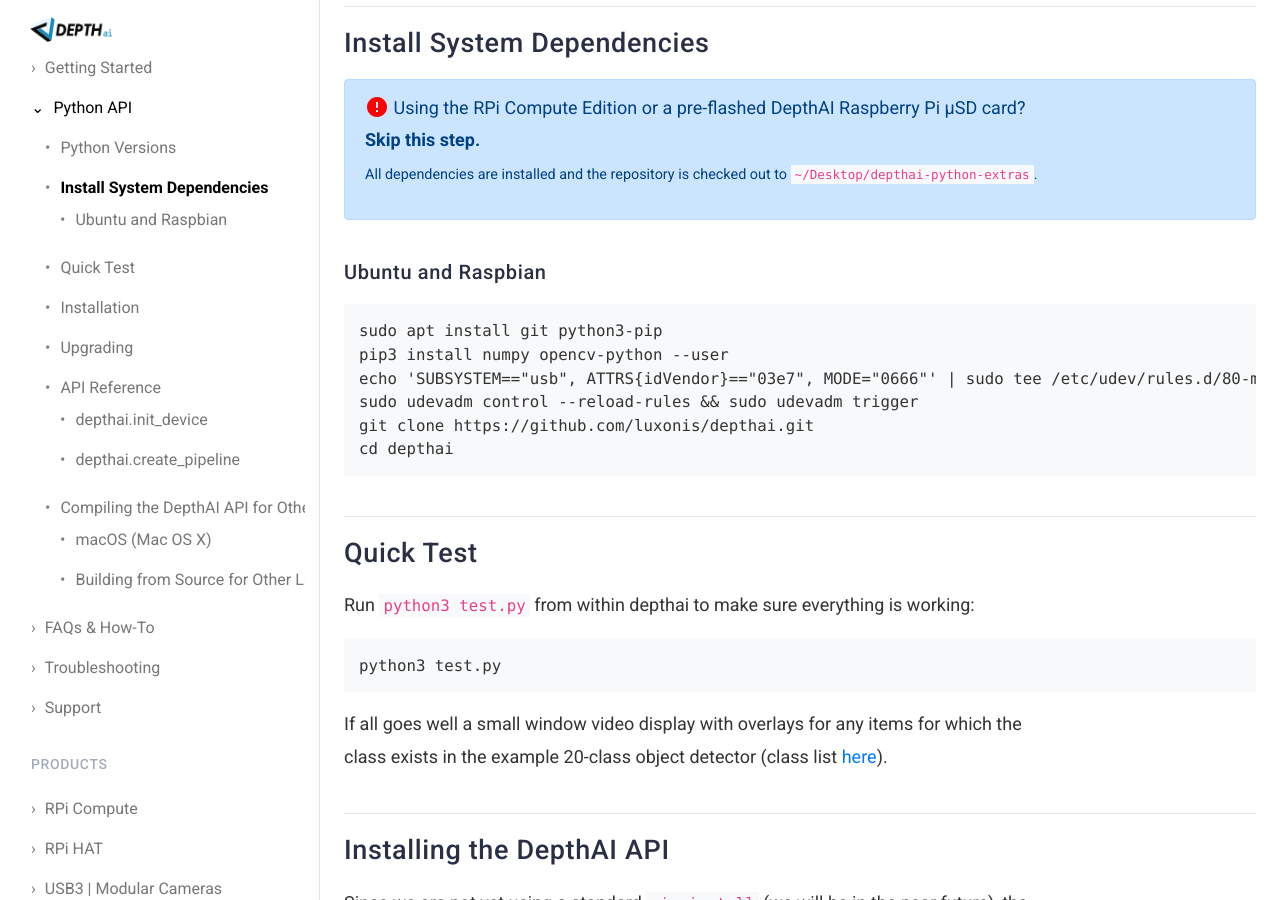
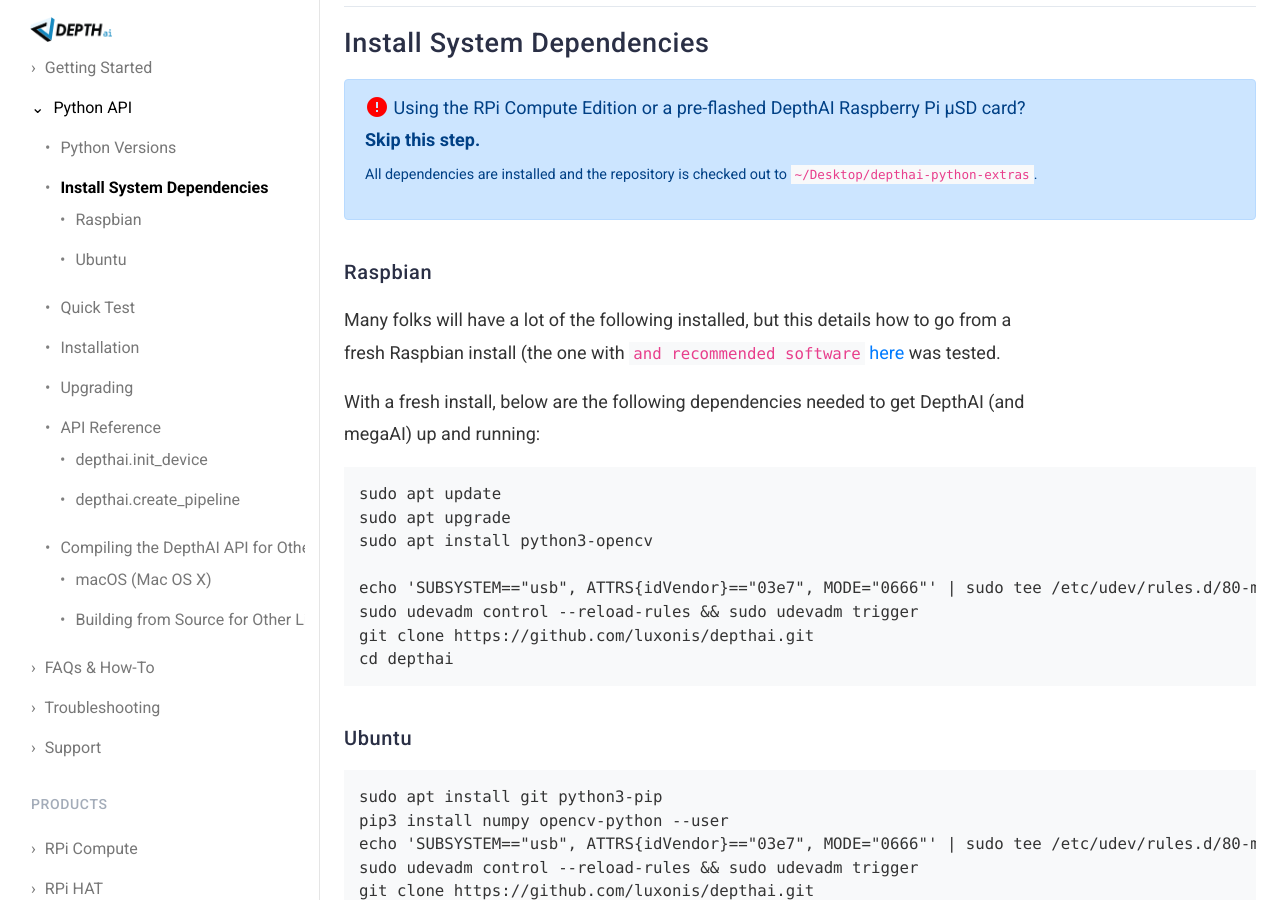
Before and after one commit to luxonis/depthai-docs-website, a Jekyll site: the page built from api.md, in a window 1280 px wide and 900 px high, scrolled down 811 px. Built offline with Jekyll 4.4.1, drawn with Linux system fonts in a browser that asks for light colours; nearby versions of some CDN libraries.

Commit message:
Update api.md

````diff
--- a/api.md
+++ b/api.md
@@ -34,7 +34,22 @@
 </div>
 
 
-### Ubuntu and Raspbian
+### Raspbian
+Many folks will have a lot of the following installed, but this details how to go from a fresh Raspbian install (the one with `and recommended software` [here](https://www.raspberrypi.org/downloads/raspbian/) was tested.
+
+With a fresh install, below are the following dependencies needed to get DepthAI (and megaAI) up and running:
+```
+sudo apt update
+sudo apt upgrade
+sudo apt install python3-opencv
+
+echo 'SUBSYSTEM=="usb", ATTRS{idVendor}=="03e7", MODE="0666"' | sudo tee /etc/udev/rules.d/80-movidius.rules
+sudo udevadm control --reload-rules && sudo udevadm trigger
+git clone https://github.com/luxonis/depthai.git
+cd depthai
+```
+
+### Ubuntu
 ```
 sudo apt install git python3-pip
 pip3 install numpy opencv-python --user
````
